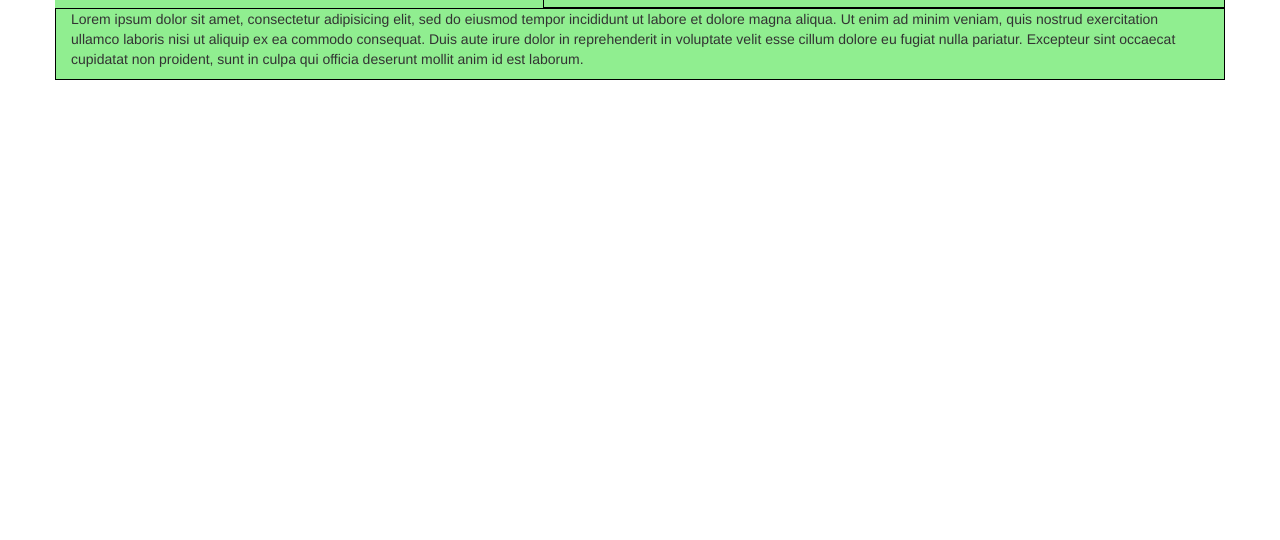
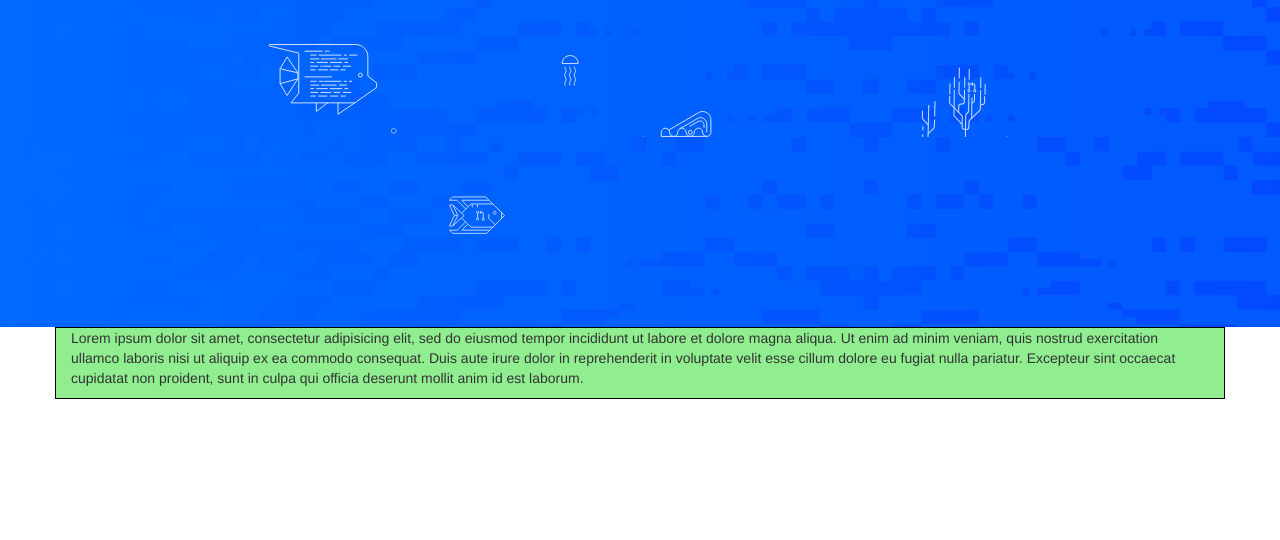
Before and after one commit to RiccioGit/html-css-digitalocean, a plain HTML site: page index.html in a window 1280 px wide. Shown: the part 260-800 px from the top of the page. Drawn offline with nearby package versions, Linux system fonts and the light colour scheme.

Commit message:
Nav 1.2 Jumbo 1.1

```diff
--- a/css/style.css
+++ b/css/style.css
@@ -36,7 +36,11 @@ nav {
 }
 
 #jumbotron {
-  margin-top: 65px;
+  margin-top: 35px;
+  background-image: url(../img/jumbo.svg);
+  /* background-size: cover;
+  background-position: center; */
+  height: 550px;
 }
 
 /* MAIN */
```
